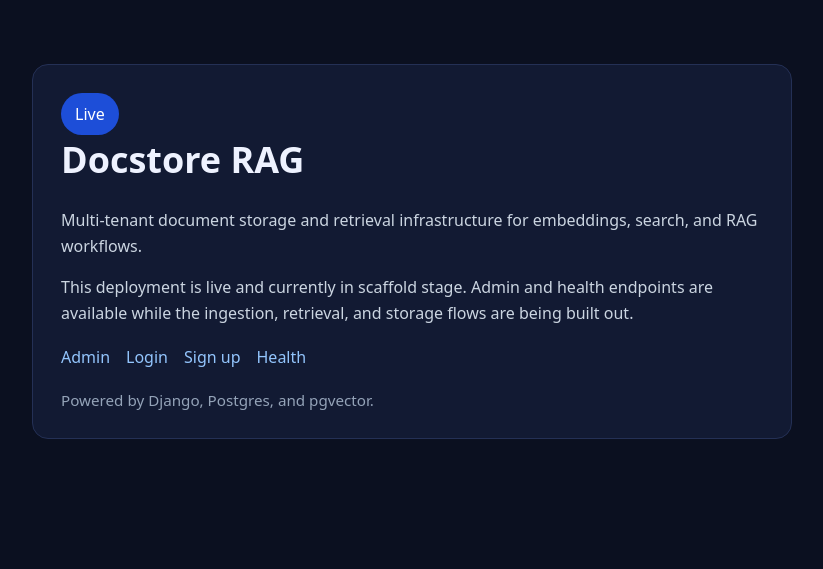
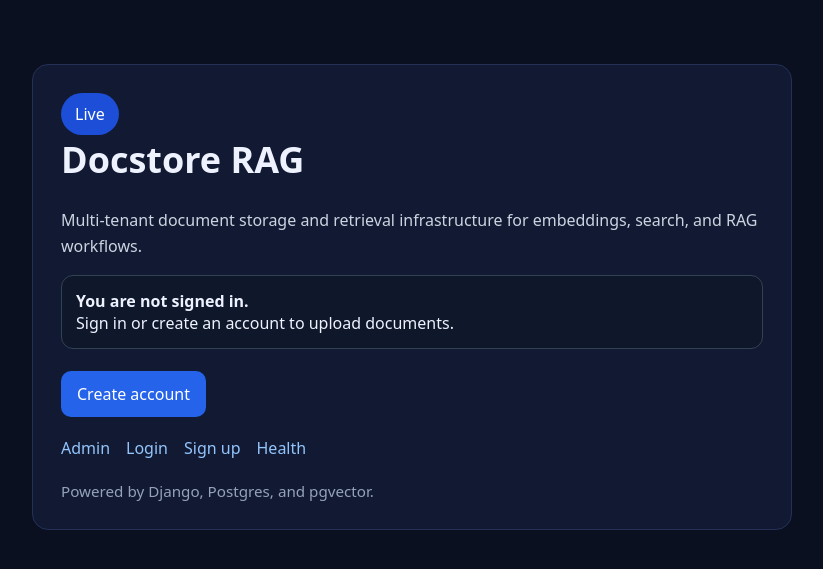
Before and after one commit to normandmickey/docstore-rag, a Django app: page / in a window 1280 px wide. Shown: the top 569 px of the page, without its empty margins (228-1051 px from the left). Run offline with Django 5.2, Linux system fonts and the light colour scheme; parts of the project's set-up code (start-up, migrations or seed data) failed here and were passed over.

Commit message:
Show auth state and upload CTA on home page

```diff
--- a/templates/home.html
+++ b/templates/home.html
@@ -14,6 +14,9 @@
     .links { margin-top: 20px; display: flex; gap: 16px; flex-wrap: wrap; }
     .pill { display: inline-block; padding: 10px 14px; border-radius: 999px; background: #1d4ed8; color: white; }
     .muted { margin-top: 22px; font-size: 0.95rem; color: #94a3b8; }
+    .status { margin-top: 16px; padding: 14px; border-radius: 12px; background: #0f172a; border: 1px solid #334155; }
+    .cta { margin-top: 22px; }
+    .button { display: inline-block; padding: 12px 16px; border-radius: 10px; background: #2563eb; color: white; }
   </style>
 </head>
 <body>
@@ -22,11 +25,32 @@
       <div class="pill">Live</div>
       <h1>Docstore RAG</h1>
       <p>Multi-tenant document storage and retrieval infrastructure for embeddings, search, and RAG workflows.</p>
-      <p>This deployment is live and currently in scaffold stage. Admin and health endpoints are available while the ingestion, retrieval, and storage flows are being built out.</p>
+      {% if request.user.is_authenticated %}
+        <div class="status">
+          <strong>Signed in as {{ request.user.username }}</strong><br>
+          You can upload documents from your dashboard.
+        </div>
+        <div class="cta">
+          <a class="button" href="/dashboard/">Go to dashboard</a>
+        </div>
+      {% else %}
+        <div class="status">
+          <strong>You are not signed in.</strong><br>
+          Sign in or create an account to upload documents.
+        </div>
+        <div class="cta">
+          <a class="button" href="/signup/">Create account</a>
+        </div>
+      {% endif %}
       <div class="links">
         <a href="/admin/">Admin</a>
-        <a href="/login/">Login</a>
-        <a href="/signup/">Sign up</a>
+        {% if request.user.is_authenticated %}
+          <a href="/dashboard/">Dashboard</a>
+          <a href="/logout/">Log out</a>
+        {% else %}
+          <a href="/login/">Login</a>
+          <a href="/signup/">Sign up</a>
+        {% endif %}
         <a href="/healthz/">Health</a>
       </div>
       <div class="muted">Powered by Django, Postgres, and pgvector.</div>
```
